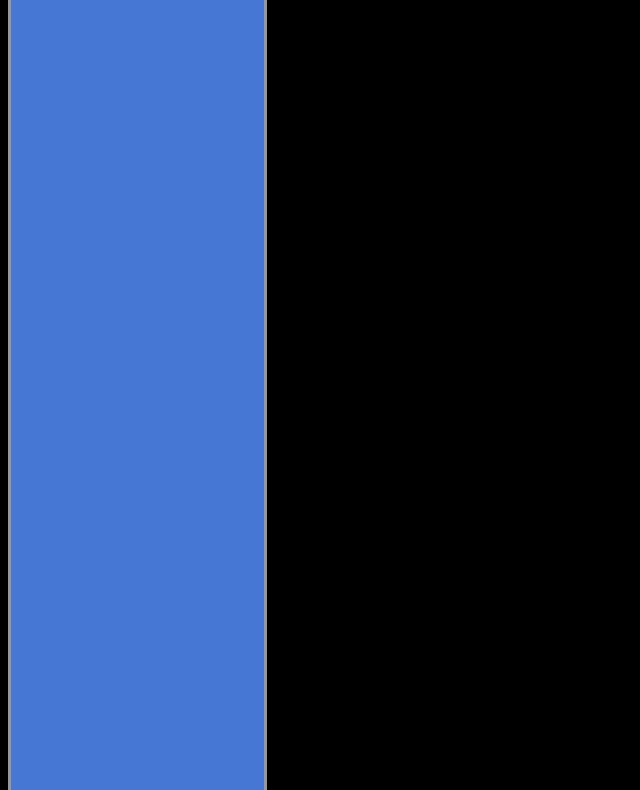
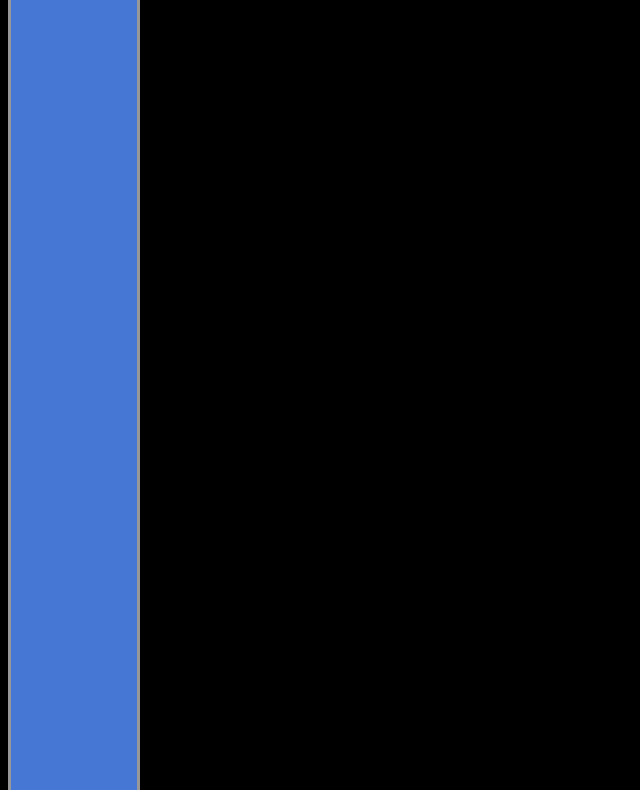
Before and after one commit to aldente-rice/Portfolio, a plain HTML site: page index.html in a window 1280 px wide. Shown: the part 132-922 px from the top of the page, without its empty margins (0-640 px from the left). Drawn offline with Linux system fonts and the light colour scheme.

Commit message:
Centered h1 styles.css

```diff
--- a/styles.css
+++ b/styles.css
@@ -5,7 +5,7 @@ body {
 h1 {
     color: rgb(255, 255, 255);
     background-color: rgb(71, 119, 213);
-    width: 20%;
+    width: 10%;
     height: 90%;
     padding-left: 0%;
     padding-right: 0%;
@@ -13,4 +13,5 @@ h1 {
     padding-bottom: 100%;
     margin: 0%;
     border: .1em solid rgb(152, 152, 152);
+    text-align: center;
 }
```
